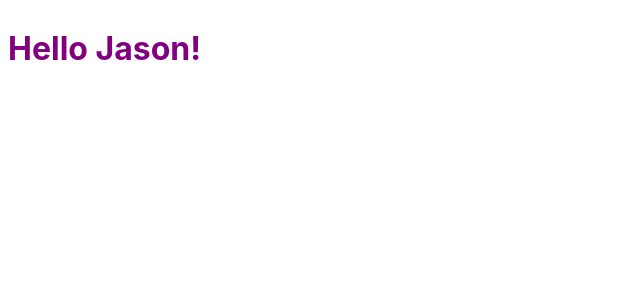
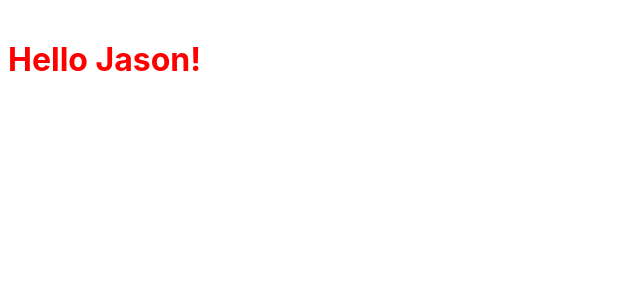
Before and after one commit to jafarijason/svelte-test, a Svelte app: page / in a window 1280 px wide. Shown: the top 300 px of the page, without its empty margins (0-640 px from the left). Built offline with nearby package versions, Linux system fonts and the light colour scheme.

Commit message:
add preprocess for compile scss

```diff
--- a/rollup.config.js
+++ b/rollup.config.js
@@ -4,6 +4,7 @@ import commonjs from 'rollup-plugin-commonjs';
 import livereload from 'rollup-plugin-livereload';
 import { terser } from 'rollup-plugin-terser';
 import rollup_start_dev from './rollup_start_dev';
+import autoPreprocess from 'svelte-preprocess';
 
 const production = !process.env.ROLLUP_WATCH;
 
@@ -19,6 +20,7 @@ export default {
 		svelte({
 			// enable run-time checks when not in production
 			dev: !production,
+			preprocess: autoPreprocess(),
 			// we'll extract any component CSS out into
 			// a separate file — better for performance
 			css: css => {
--- a/src/App.svelte
+++ b/src/App.svelte
@@ -2,10 +2,16 @@
 	export let name;
 </script>
 
-<style>
+<style lang="scss">
+	$color: red;
+
 	h1 {
-		color: purple;
+		p{
+			font-size: xx-large;
+		}
+		color: $color;
 	}
 </style>
 
-<h1>Hello {name}!</h1>
+
+<h1><p>Hello {name}!</p></h1>
```
